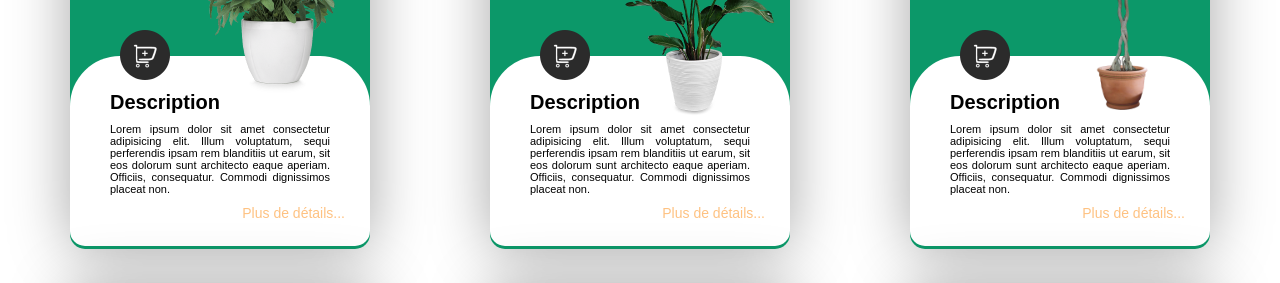
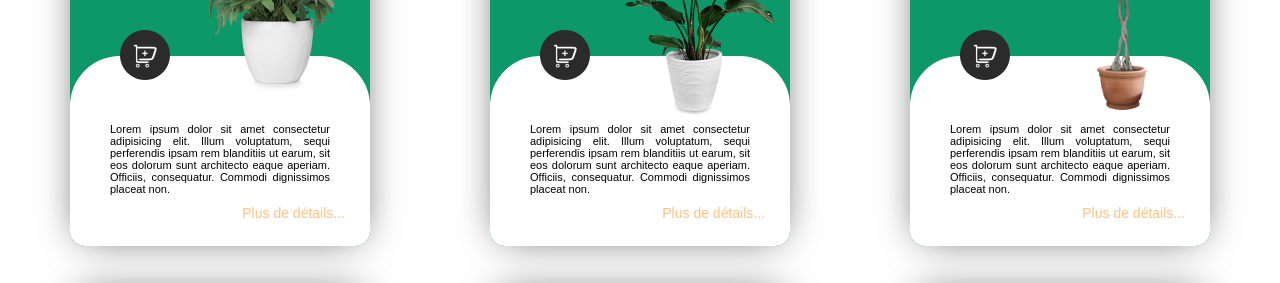
Before and after one commit to ugooP/Glups, a plain HTML site: page index.html in a window 1280 px wide. Shown: the part 293-576 px from the top of the page. Drawn offline with nearby package versions, Linux system fonts and the light colour scheme.

Commit message:
Final v3

```diff
--- a/index.html
+++ b/index.html
@@ -68,7 +68,6 @@
                     <p class="plant_price">{{product.price}}<span>€</span></p>
                     <img src="img/add_to_cart.png" title="Ajouter au panier" class="add_to_cart" @click='add_to_cart(product)'>
                     <footer>
-                        <h3 class="description_title">Description</h3>
                         <p class="description">Lorem ipsum dolor sit amet consectetur adipisicing elit. Illum voluptatum, sequi perferendis ipsam rem blanditiis ut earum, sit eos dolorum sunt architecto eaque aperiam. Officiis, consequatur. Commodi dignissimos placeat non.</p>
                         <a href="" class="details">Plus de détails...</a>
                     </footer>
@@ -106,7 +105,6 @@
                 <p class="plant_price">{{product.price}}<span>€</span></p>
                 <img src="img/add_to_cart.png" title="Ajouter au panier" class="add_to_cart" @click='add_to_cart(product)'>
                 <footer>
-                    <h3 class="description_title">Description</h3>
                     <p class="description">Lorem ipsum dolor sit amet consectetur adipisicing elit. Illum voluptatum, sequi perferendis ipsam rem blanditiis ut earum, sit eos dolorum sunt architecto eaque aperiam. Officiis, consequatur. Commodi dignissimos placeat non.</p>
                     <a href="" class="details">Plus de détails...</a>
                 </footer>
--- a/style.css
+++ b/style.css
@@ -320,9 +320,9 @@ header {
     border-radius: 15px;
     min-width: 300px;
     width: 300px;
-    height: 400px;
+    height: 397px;
     max-height: 400px;
-    box-shadow: 0 0 60px rgba(0, 0, 0, .35);
+    box-shadow: 0 0 40px -11px rgba(0,0,0,0.75);
     margin: 20px 10px;
 }
 .add_to_wish_list, .wish_listed {
@@ -447,7 +447,7 @@ header {
     background-color: white;
     border-radius: 50px 50px 15px 15px;
     padding: 0 25px;
-    height: 190px;
+    height: 295px;
     max-height: 190px;
 }
 .description_title {
```
Also changed, not shown: app.js (line endings or trailing spaces).
